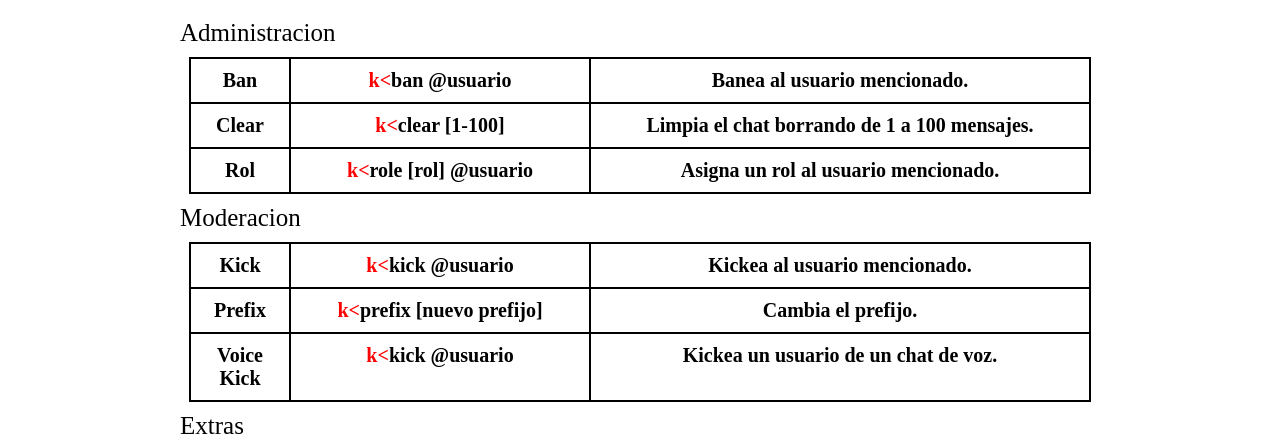
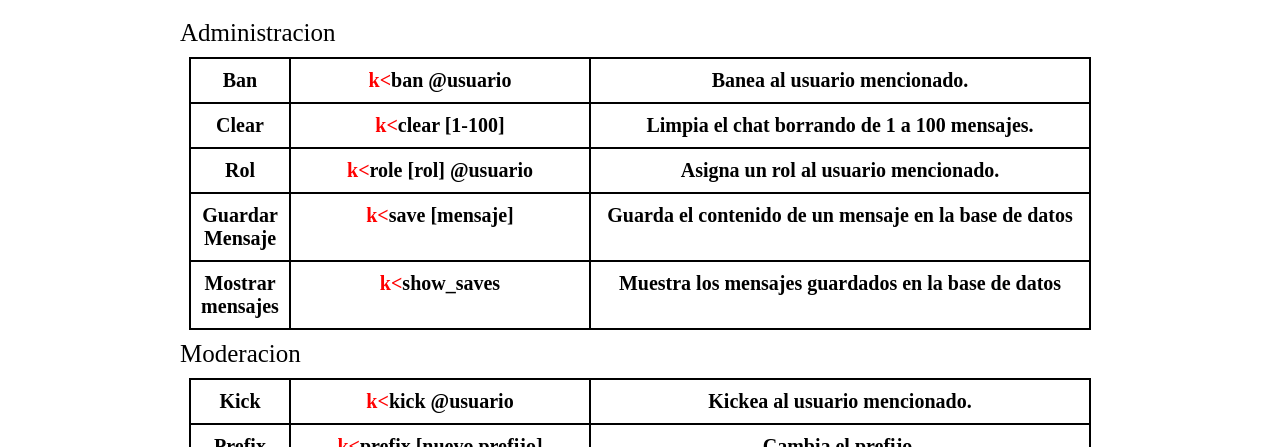
Before and after one commit to Daxerder/pagina, a plain HTML site: page index.html in a window 1280 px wide. Shown: the part 298-745 px from the top of the page. Drawn offline with Linux system fonts and the light colour scheme.

Commit message:
responsive 3

```diff
--- a/css/estilo.css
+++ b/css/estilo.css
@@ -178,5 +178,8 @@ body{
         text-align: center;
         font-size: 20px;
     }
+    .tabla{
+        margin-bottom: 20px;
+    }
 
 }
--- a/index.html
+++ b/index.html
@@ -59,6 +59,16 @@
                 <th><span name="span" class="span">k<</span>role [rol] @usuario</th>
                 <th class="filas">Asigna un rol al usuario mencionado.</th>
             </tr>
+            <tr class="cuadro">
+                <th>Guardar Mensaje</th>
+                <th><span name="span" class="span">k<</span>save [mensaje]</th>
+                <th class="filas">Guarda el contenido de un mensaje en la base de datos</th>
+            </tr>
+            <tr class="cuadro">
+                <th>Mostrar mensajes</th>
+                <th><span name="span" class="span">k<</span>show_saves</th>
+                <th class="filas">Muestra los mensajes guardados en la base de datos</th>
+            </tr>
         </table>
 
         <table class="tabla moderador off">
```
